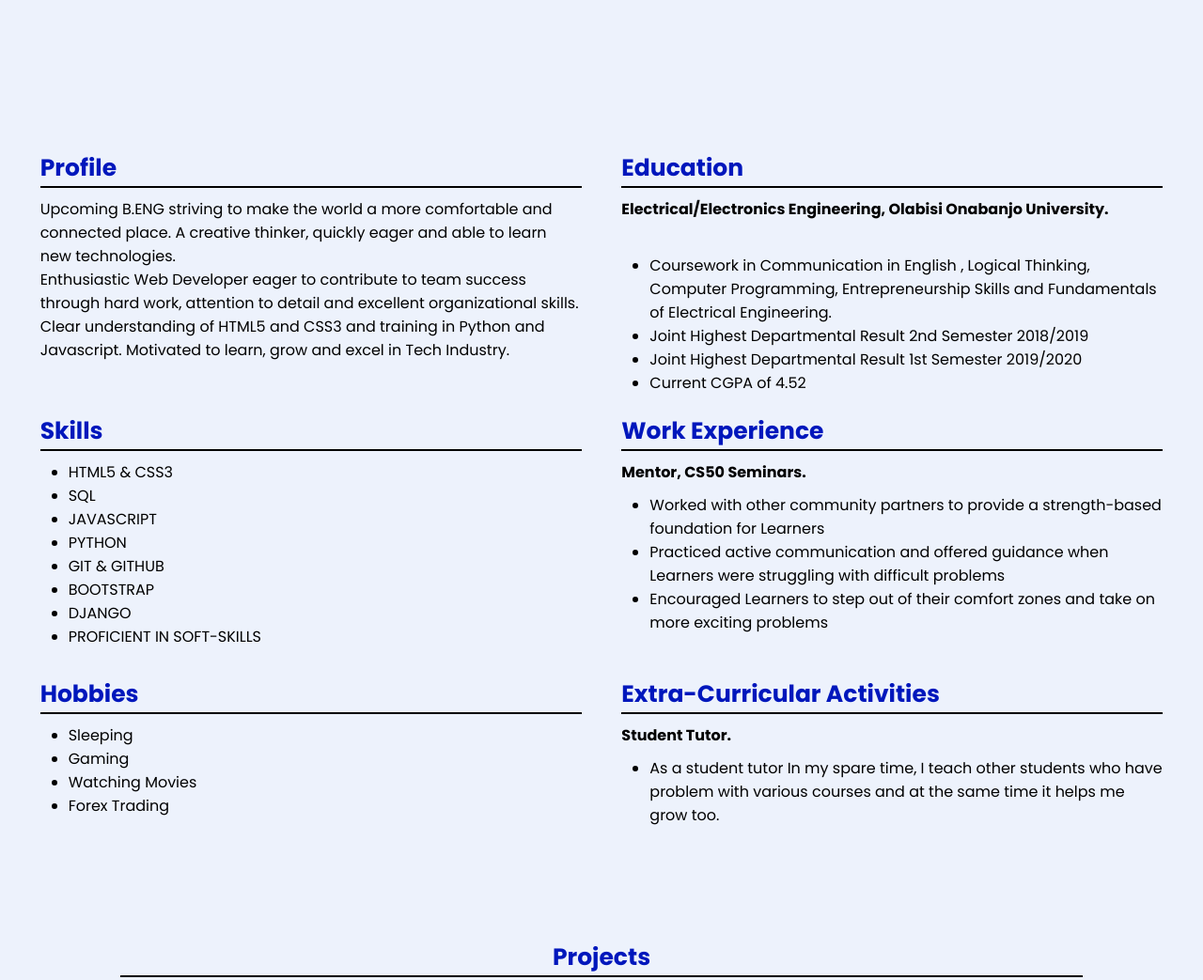
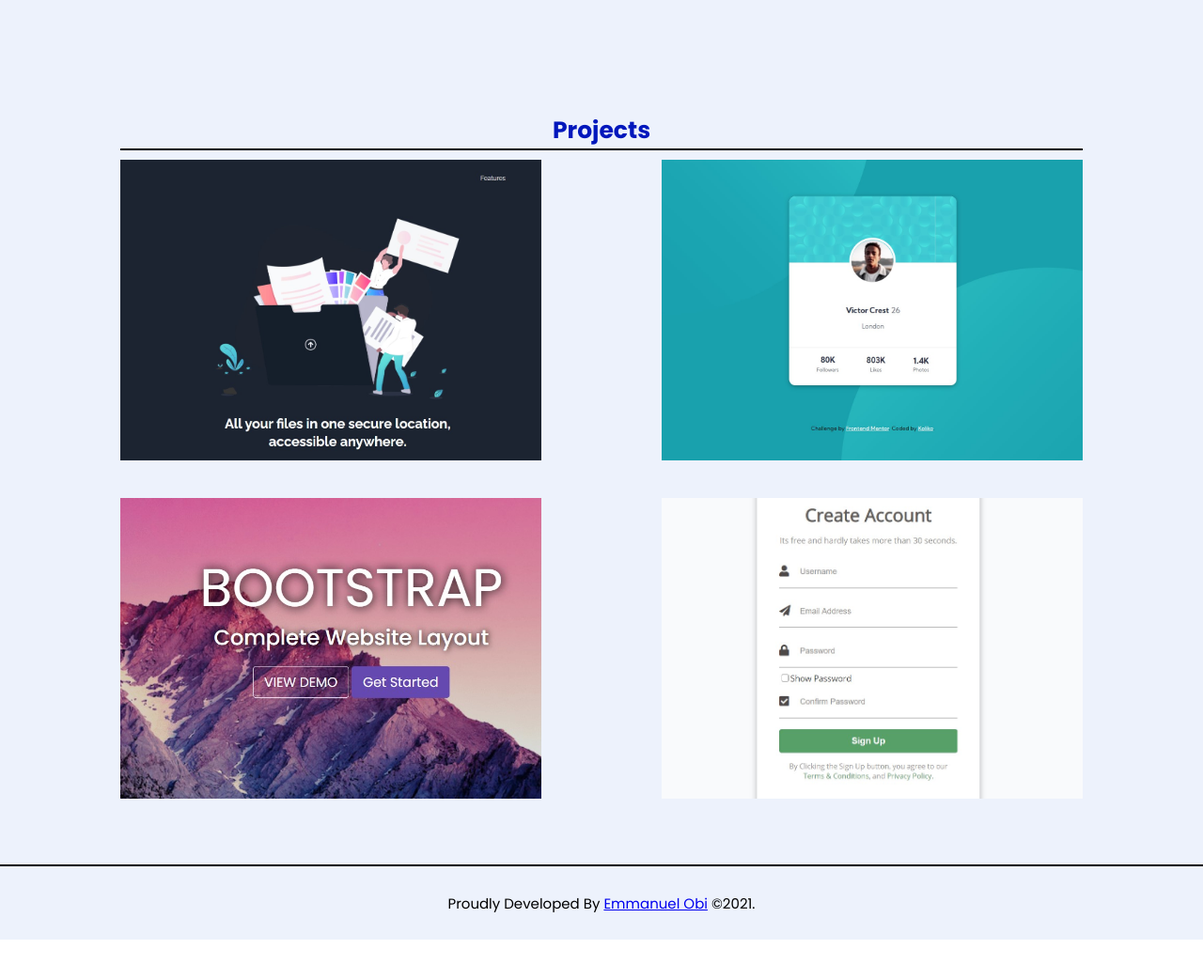
Before and after one commit to EmmanuelObi/Zuri-Portfolio-Task, a plain HTML site: page index.html in a window 1280 px wide. Shown: the part 680-1723 px from the top of the page at 94% size. After the commit the page ends 1680 px from the top, so only its background shows below. Drawn offline with Linux system fonts and the light colour scheme.

Commit message:
modified about section

```diff
--- a/index.html
+++ b/index.html
@@ -57,7 +57,7 @@
         </div>
       </div>
     </div>
-    <section id="about" class="container">
+    <!-- <section id="about" class="container">
       <div class="profile-education">
         <div class="profile">
           <h3 class="heading">Profile</h3>
@@ -153,7 +153,7 @@
           </ul>
         </div>
       </div>
-    </section>
+    </section> -->
     <section id="projects" class="container">
       <h3 class="heading p-head">Projects</h3>
 
```
